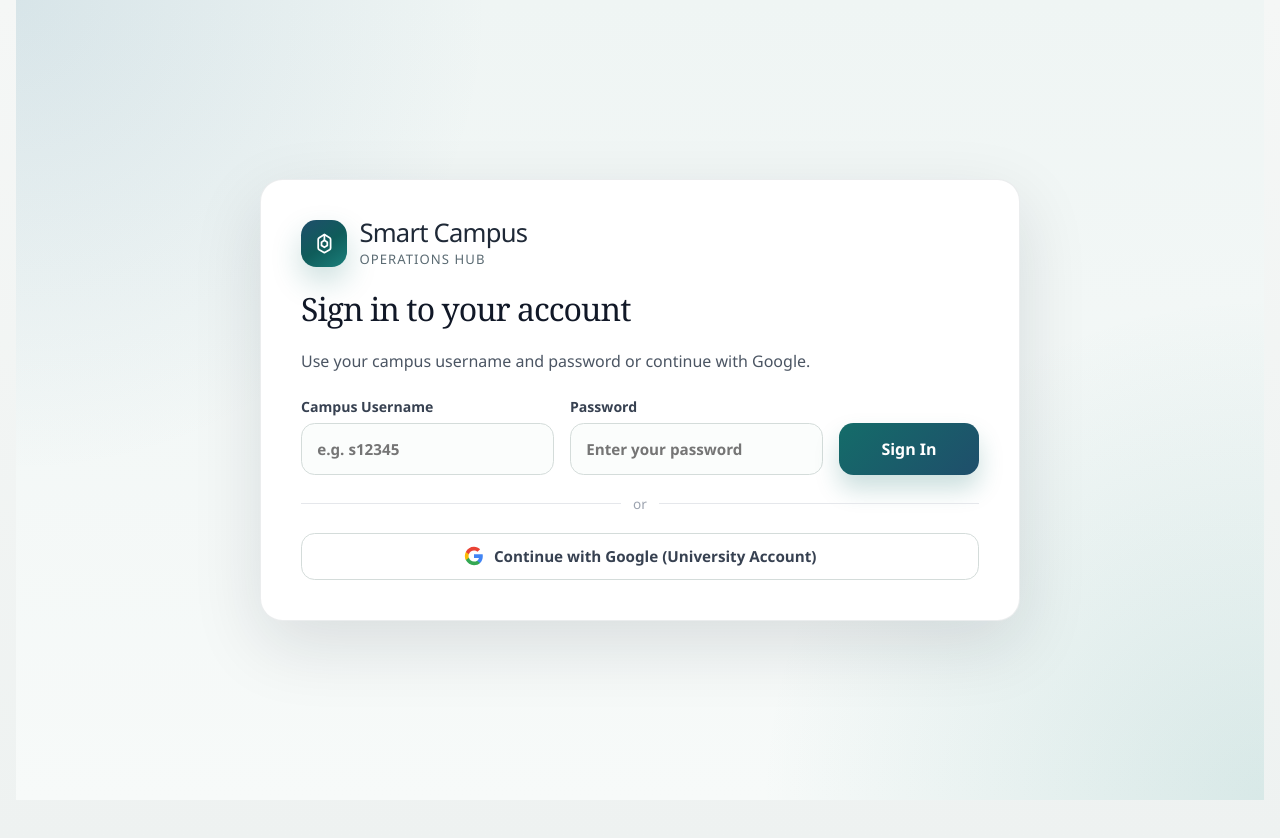
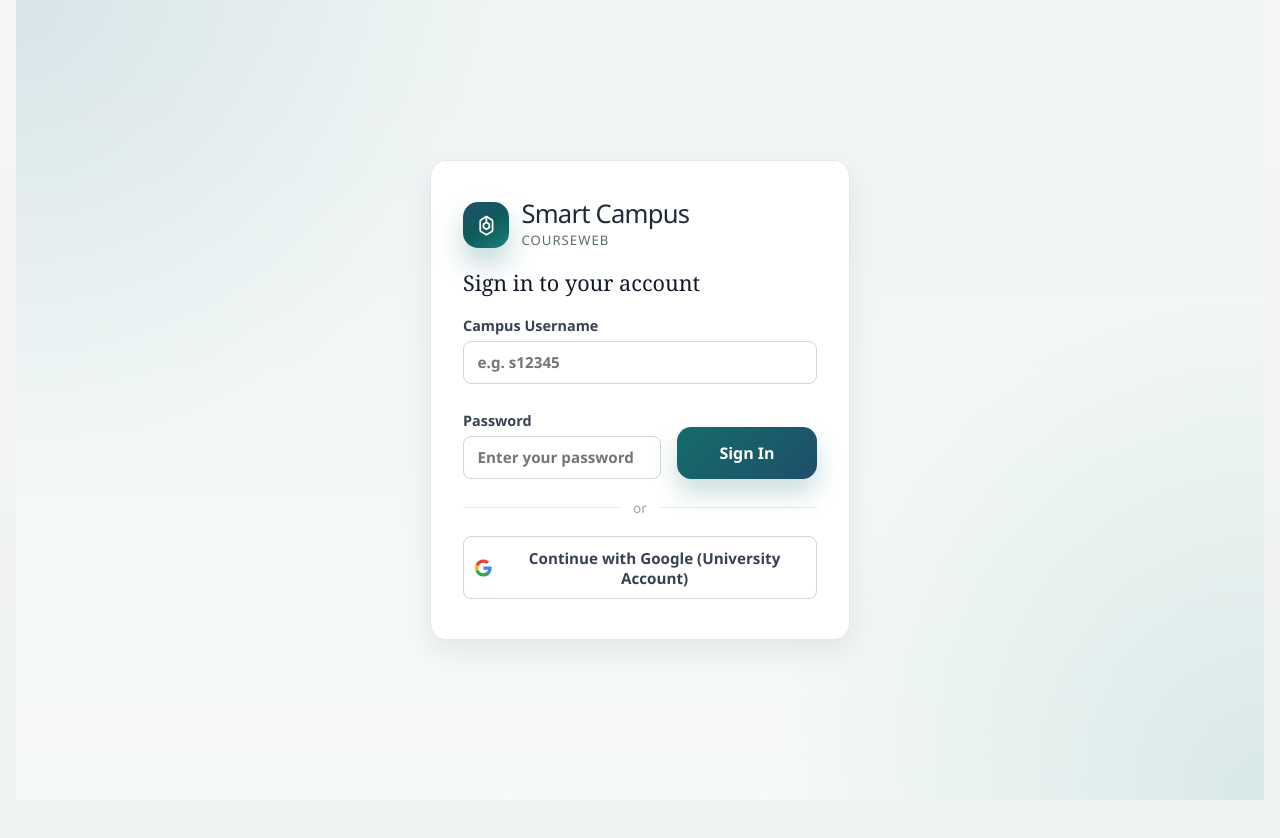
Before and after one commit to SandunDulanjana/Campus-Operations-Manager-COM-, a React app in the folder frontend/: page /login in a window 1280 px wide. Built offline with nearby package versions, Linux system fonts and the light colour scheme; the HTML template or start-up script is replaced by a standard one.

Commit message:
refactor: reduce login recovery scope

```diff
--- a/frontend/src/App.css
+++ b/frontend/src/App.css
@@ -1861,15 +1861,12 @@ tbody tr:hover td {
 
 .login-card {
   width: 100%;
-  max-width: 760px;
+  max-width: 420px;
   background: #fff;
-  border: 1px solid rgba(91, 107, 115, 0.12);
-  border-radius: 1.4rem;
-  box-shadow: 0 24px 70px rgba(15, 23, 42, 0.12);
-}
-
-.login-card-softened {
-  padding: clamp(1.9rem, 4vw, 2.5rem);
+  border: 1px solid #e5e7eb;
+  border-radius: 1rem;
+  padding: 2.5rem 2rem;
+  box-shadow: 0 12px 30px rgba(15, 23, 42, 0.08);
   display: flex;
   flex-direction: column;
   gap: 1.2rem;
@@ -1881,25 +1878,10 @@ tbody tr:hover td {
   gap: 0.75rem;
 }
 
-.login-brand-softened .brand-mark {
-  box-shadow: 0 14px 30px rgba(20, 108, 105, 0.22);
-}
-
 .login-title {
   font-size: 1.35rem;
   margin: 0;
   color: #111827;
-}
-
-.login-title-softened {
-  font-size: clamp(1.6rem, 3vw, 2rem);
-  letter-spacing: -0.03em;
-}
-
-.login-form-text {
-  margin: 0;
-  color: #4b5563;
-  line-height: 1.6;
 }
 
 .login-form {
@@ -1921,48 +1903,45 @@ tbody tr:hover td {
   min-width: 180px;
   display: flex;
   flex-direction: column;
-  gap: 0.45rem;
-  font-size: 0.88rem;
+  gap: 0.35rem;
+  font-size: 0.9rem;
   font-weight: 600;
   color: #374151;
 }
 
 .login-form input,
 .login-inputs-row input {
-  height: 3.25rem;
-  padding: 0.75rem 0.95rem;
-  border: 1px solid #d4dcda;
-  border-radius: 0.85rem;
+  padding: 0.65rem 0.85rem;
+  border: 1px solid #d1d5db;
+  border-radius: 0.5rem;
   font: inherit;
   font-size: 0.95rem;
   color: #111827;
-  background: #fbfdfc;
-  transition: border-color 140ms ease, box-shadow 140ms ease, background-color 140ms ease;
+  transition: border-color 140ms ease, box-shadow 140ms ease;
 }
 
 .login-form input:focus,
 .login-inputs-row input:focus {
-  outline: none;
-  border-color: rgba(20, 108, 105, 0.45);
-  box-shadow: 0 0 0 4px rgba(20, 108, 105, 0.12);
-  background: #ffffff;
+  outline: 2px solid #0f766e;
+  outline-offset: 1px;
+  border-color: transparent;
 }
 
 .login-submit-btn {
   width: auto;
   min-width: 140px;
-  min-height: 3.25rem;
-  margin-top: 1.85rem;
-  padding: 0 1.35rem;
+  height: 52px;
+  margin-top: 1.7rem;
+  white-space: nowrap;
+  padding: 0 1.8rem;
   font-size: 1rem;
 }
 
 .login-error {
-  background: #fef1ef;
+  background: #fee2e2;
   color: #991b1b;
-  border-radius: 0.8rem;
-  border: 1px solid #f4c1ba;
-  padding: 0.8rem 0.95rem;
+  border-radius: 0.5rem;
+  padding: 0.6rem 0.85rem;
   font-size: 0.9rem;
   margin: 0;
 }
@@ -1989,9 +1968,9 @@ tbody tr:hover td {
   align-items: center;
   justify-content: center;
   gap: 0.65rem;
-  padding: 0.8rem 0.95rem;
-  border: 1px solid #d4dcda;
-  border-radius: 0.85rem;
+  padding: 0.65rem;
+  border: 1px solid #d1d5db;
+  border-radius: 0.5rem;
   background: #fff;
   color: #374151;
   font: inherit;
@@ -2002,8 +1981,7 @@ tbody tr:hover td {
 }
 
 .google-login-btn:hover {
-  background: #f8fbfa;
-  border-color: #c6d8d3;
+  background: #f9fafb;
 }
 
 @media (max-width: 1120px) {
@@ -2148,10 +2126,6 @@ tbody tr:hover td {
     padding: 1rem;
   }
 
-  .login-card-softened {
-    padding: 1.4rem;
-  }
-
   .login-inputs-row {
     flex-direction: column;
     align-items: stretch;
--- a/frontend/src/auth/LoginPage.jsx
+++ b/frontend/src/auth/LoginPage.jsx
@@ -53,19 +53,18 @@ function LoginPage() {
 
   return (
     <div className="login-page">
-      <div className="login-card login-card-softened">
-        <div className="login-brand login-brand-softened">
+      <div className="login-card">
+        <div className="login-brand">
           <span className="brand-mark" aria-hidden="true">
             <LoginBrandIcon />
           </span>
           <div>
             <p className="brand-title">Smart Campus</p>
-            <p className="brand-subtitle">Operations Hub</p>
+            <p className="brand-subtitle">CourseWeb</p>
           </div>
         </div>
 
-        <h1 className="login-title login-title-softened">Sign in to your account</h1>
-        <p className="login-form-text">Use your campus username and password or continue with Google.</p>
+        <h1 className="login-title">Sign in to your account</h1>
 
         {error && <p className="login-error">{error}</p>}
 
```
